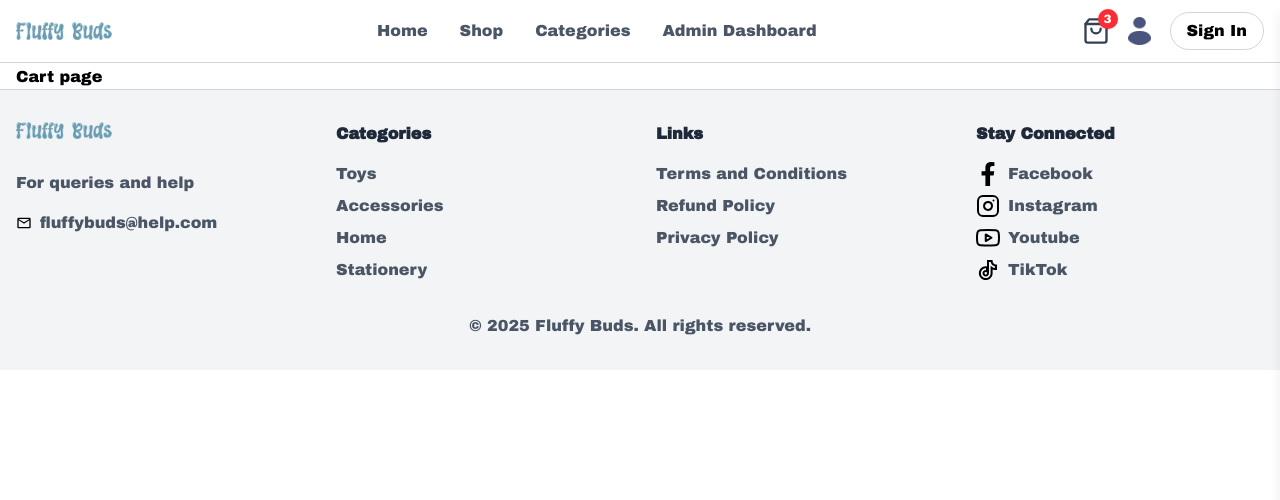
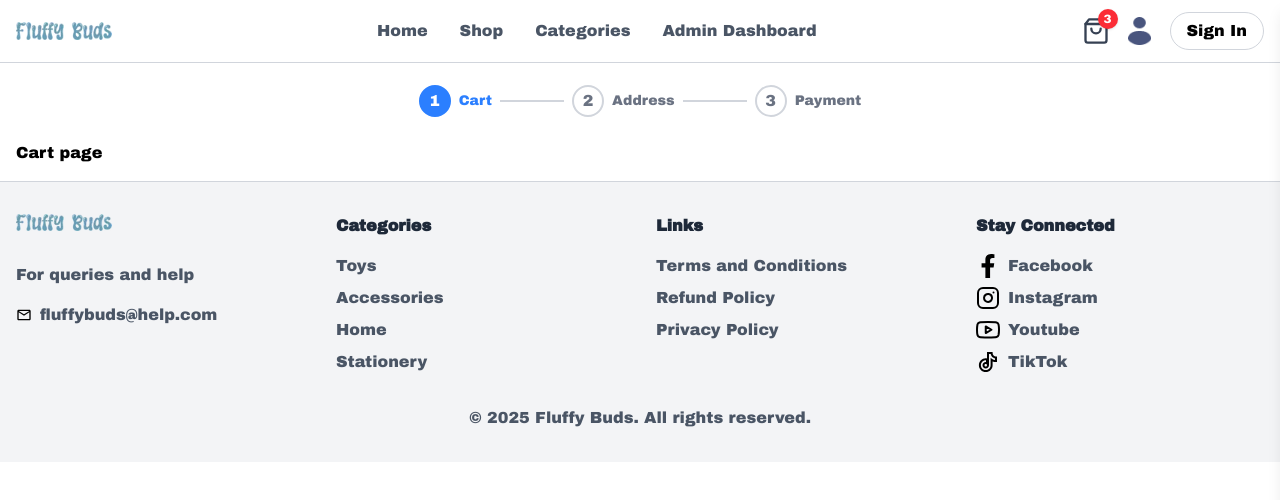
Before and after one commit to mdsajalali/fluffy-buds, a React (Vite) app: page /cart in a window 1280 px wide. Shown: the top 500 px of the page. Built offline with nearby package versions, Linux system fonts and the light colour scheme.

Commit message:
added: cart | address | payment progress ui

```diff
--- a/src/pages/(cart)/Cart.tsx
+++ b/src/pages/(cart)/Cart.tsx
@@ -1,9 +1,60 @@
+import { useState } from "react";
 import Container from "../../shared/Container";
 
+type Step = "Cart" | "Address" | "Payment";
+
 const Cart = () => {
+  const [activeStep, setActiveStep] = useState<Step>("Cart");
+
+  const handleStepChange = (step: Step) => {
+    setActiveStep(step);
+  };
+
+  const steps: Step[] = ["Cart", "Address", "Payment"];
+
   return (
-    <div className="md:mt-[65px]">
-      <Container>Cart page</Container>
+    <div className="md:mt-[65px] pt-5">
+      <Container>
+        <div className="md:flex hidden items-center justify-center mb-6">
+          {steps.map((step, index) => (
+            <div key={step} className="flex items-center">
+              <div
+                className={`w-8 h-8 rounded-full flex items-center justify-center border-2 cursor-pointer transition-all duration-300 ${
+                  activeStep === step
+                    ? "bg-blue-500 text-white border-blue-500"
+                    : "bg-white text-gray-500 border-gray-300"
+                }`}
+                onClick={() => handleStepChange(step)}
+              >
+                {index + 1}
+              </div>
+              <span
+                className={`ml-2 text-sm font-medium ${
+                  activeStep === step ? "text-blue-500" : "text-gray-500"
+                }`}
+              >
+                {step}
+              </span>
+              {index < steps.length - 1 && (
+                <div
+                  className={`w-16 h-0.5 mx-2 ${
+                    steps.indexOf(activeStep) > index
+                      ? "bg-blue-500"
+                      : "bg-gray-300"
+                  }`}
+                ></div>
+              )}
+            </div>
+          ))}
+        </div>
+
+        {/* Content Section */}
+        <div className="my-4">
+          {activeStep === "Cart" && <div>Cart page</div>}
+          {activeStep === "Address" && <div>Address</div>}
+          {activeStep === "Payment" && <div>Payment</div>}
+        </div>
+      </Container>
     </div>
   );
 };
```
